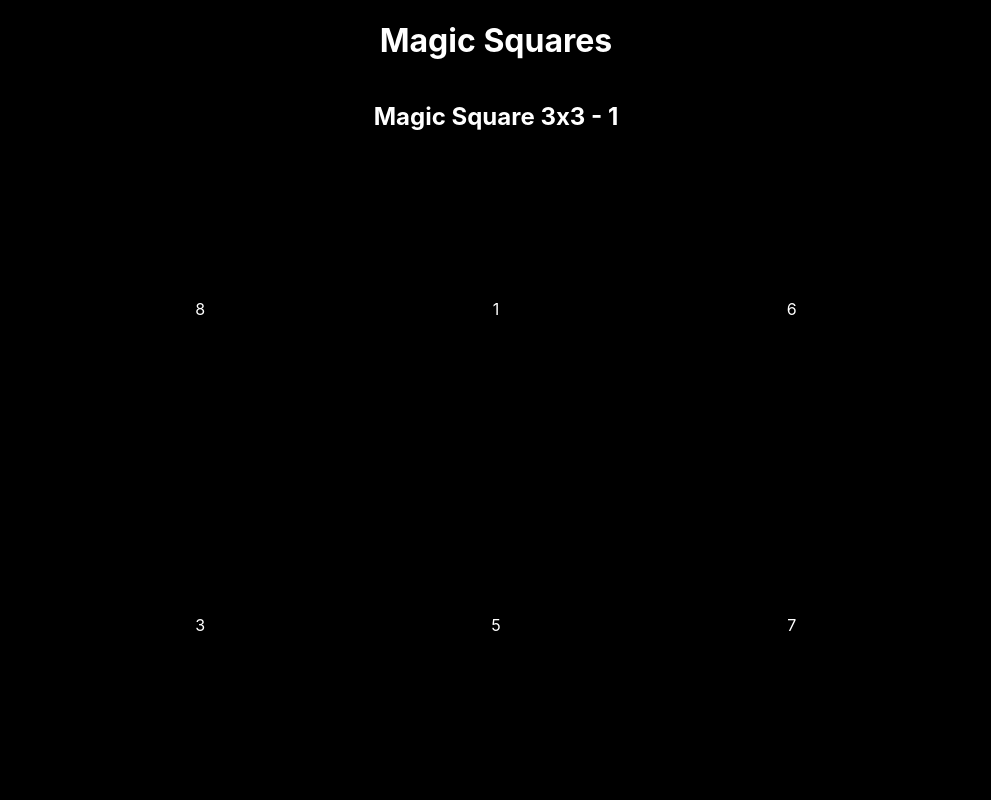
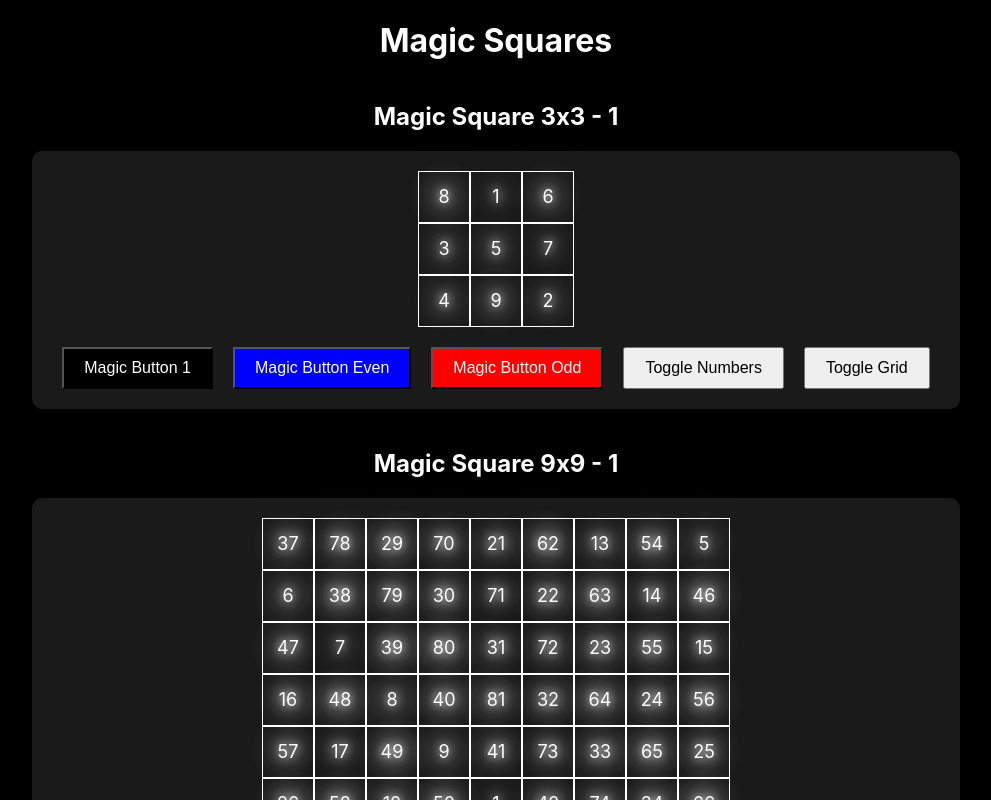
Before and after one commit to mechaloctopus/magic-squares, a React (Create React App) app: page / in a window 1280 px wide. Shown: the top 800 px of the page, without its empty margins (144-1135 px from the left). Built offline with nearby package versions, Linux system fonts and the light colour scheme.

Commit message:
Update MagicSquare.css

```diff
--- a/src/MagicSquare.css
+++ b/src/MagicSquare.css
@@ -1,44 +1,76 @@
 .magic-square-container {
     position: relative;
-    display: inline-block;
-    width: 100%;
-    padding-top: 100%; /* Maintain aspect ratio */
-    overflow: hidden;
+    display: flex;
+    flex-direction: column;
+    align-items: center;
+    margin: 20px;
+    background-color: #1a1a1a;
+    padding: 20px;
+    border-radius: 10px;
+    box-shadow: 0 0 10px rgba(0, 0, 0, 0.5);
   }
 
   .magic-square {
     display: grid;
-    position: absolute;
-    top: 0;
-    left: 0;
-    right: 0;
-    bottom: 0;
+    gap: 0;
+    position: relative;
+    z-index: 1;
   }
 
   .cell {
+    width: 50px;
+    height: 50px;
     display: flex;
     justify-content: center;
     align-items: center;
-    border: 1px solid transparent;
-}
-
-.cell.show-grid {
-    border: 1px solid #000;
+    border: 1px solid white;
+    font-size: 18px;
+    position: relative;
+    z-index: 2;
+    color: white;
   }
 
   .magic-square-canvas {
     position: absolute;
     top: 0;
     left: 0;
-    width: 100%;
-    height: 100%;
+    z-index: 1;
     pointer-events: none;
   }
 
-.button-group {
-    margin-top: 20px;
+  button {
+    margin-top: 10px;
   }
 
-button {
-    margin-right: 10px;
+  .black-button {
+    background-color: black;
+    color: white;
   }
+
+  .blue-button {
+    background-color: blue;
+    color: white;
+  }
+
+  .red-button {
+    background-color: red;
+    color: white;
+  }
+
+  .yellow-button {
+    background-color: yellow;
+    color: black;
+  }
+
+  @keyframes pulse {
+    0% {
+      text-shadow: 0 0 5px white, 0 0 10px white, 0 0 15px white, 0 0 20px white, 0 0 25px white, 0 0 30px white, 0 0 35px white;
+    }
+    100% {
+      text-shadow: 0 0 10px white, 0 0 20px white, 0 0 30px white, 0 0 40px white, 0 0 50px white, 0 0 60px white, 0 0 70px white;
+    }
+  }
+
+  .cell {
+    animation: pulse 1s infinite alternate;
+  }
```
Lines whose indentation alone changed are shown as unchanged.
